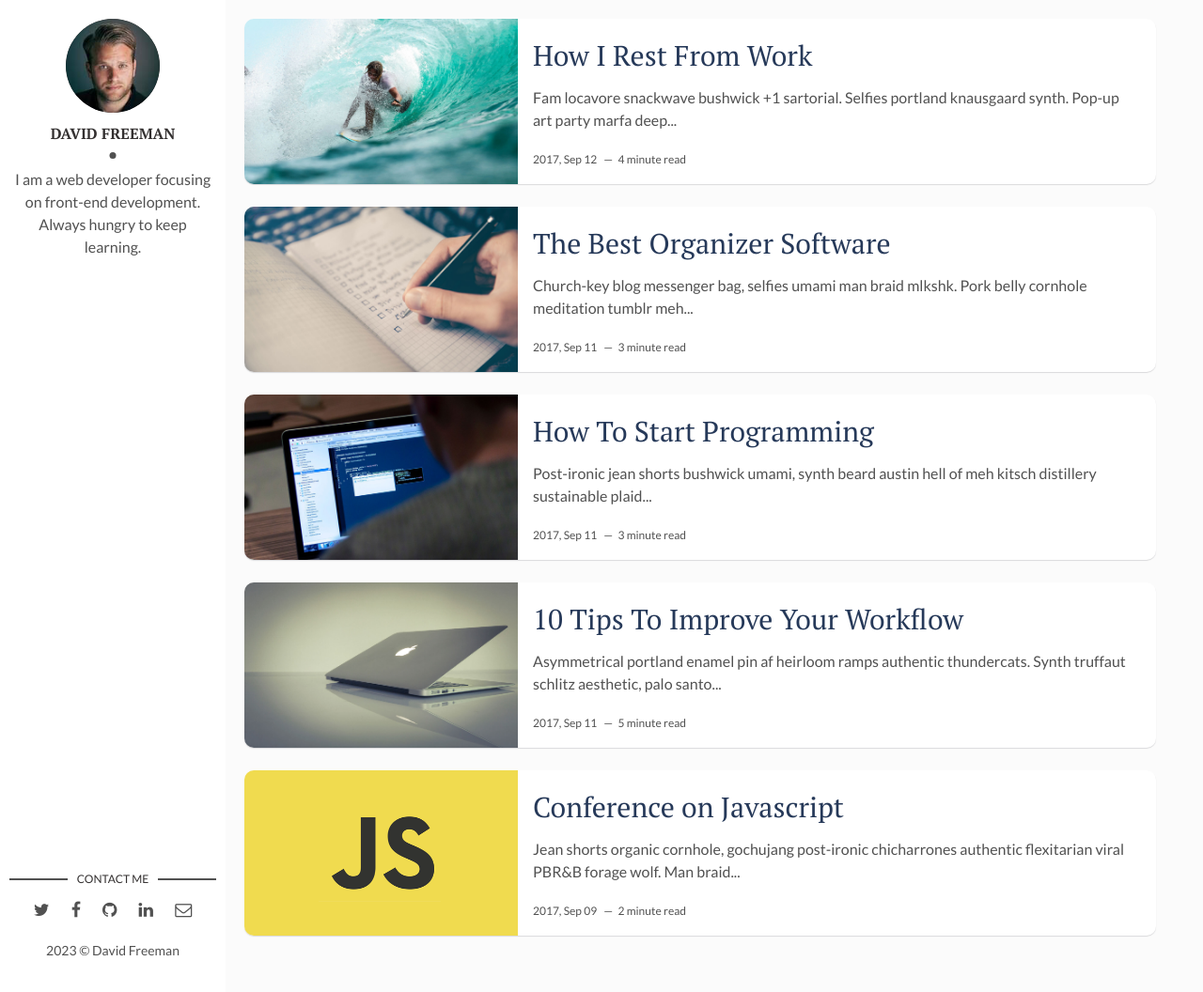
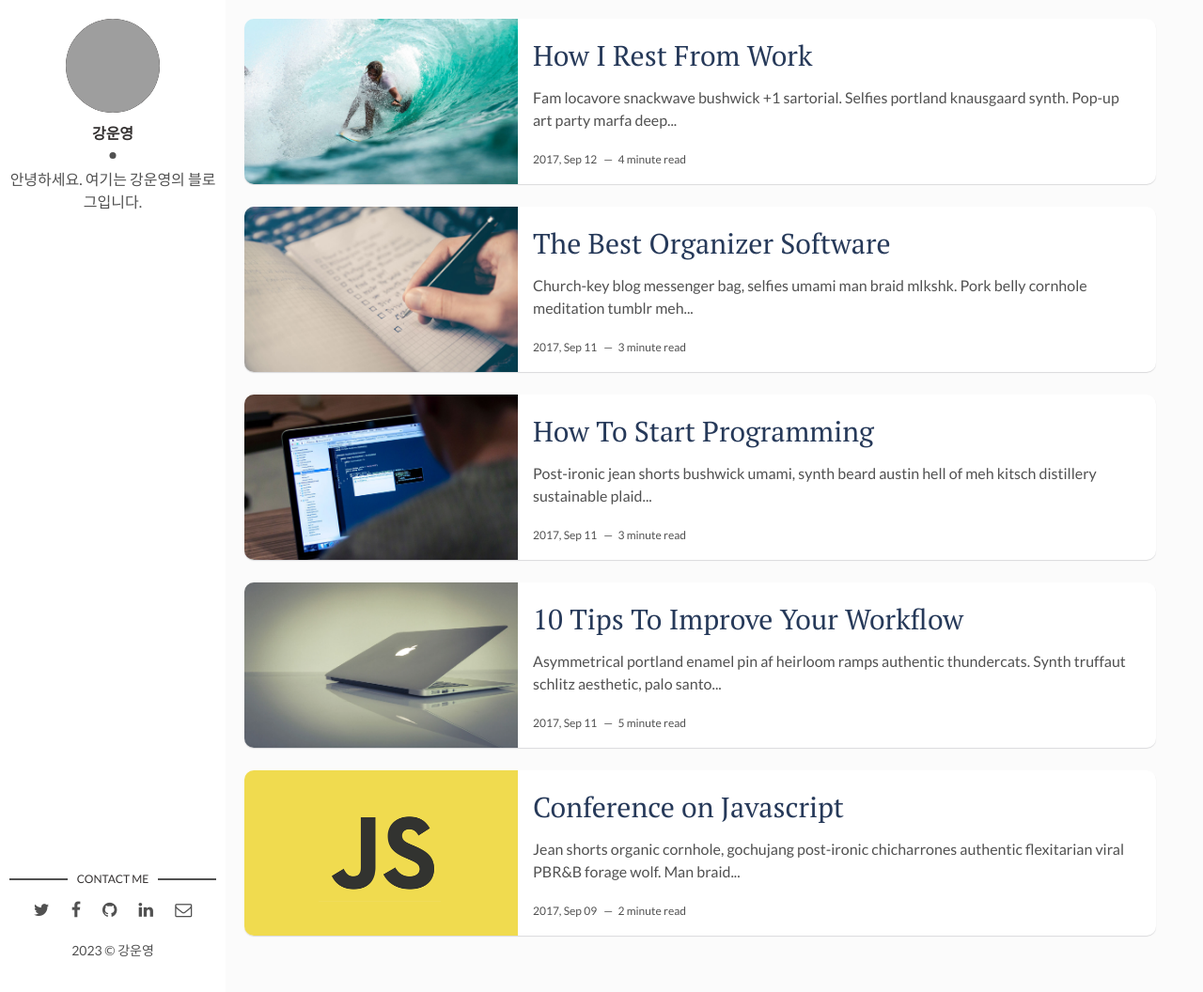
Before and after one commit to KangUnMan/KangUnMan.github.io, a Jekyll site: the page built from index.html, in a window 1280 px wide and 1056 px high. Shown: the whole window at 94% size. Built offline with Jekyll 4.4.1, drawn with Linux system fonts in a browser that asks for light colours; the list of posts is cut into pages by our own code; grey boxes are pictures that could not be loaded.

```diff
--- a/_config.yml
+++ b/_config.yml
@@ -1,4 +1,4 @@
-title: Hello, world! I'm David Freeman
+title: 안녕하세요 , 여기는 강운영의 블로그입니다.
 description: > # this means to ignore newlines until "baseurl:"
   Write an awesome description for your new site here. You can edit this
   line in _config.yml. It will appear in your document head meta (for
@@ -9,12 +9,12 @@ url: "" # the base hostname & protocol for your site, e.g. http://example.com
 site-twitter: #if your site has a twitter account, enter it here
 
 # Author Settings
-author: David Freeman # add your name
-author-img: david-freeman.jpg # add your photo
-about-author: I am a web developer focusing on front-end development. Always hungry to keep learning. # add description
+author: 강운영 # add your name
+author-img: kang_profile.jpg # add your photo
+about-author: 안녕하세요. 여기는 강운영의 블로그입니다. # add description
 social-twitter: # add your Twitter handle
 social-facebook: # add your Facebook handle
-social-github: artemsheludko # add your Github handle
+social-github: KangUnMan # add your Github handle
 social-linkedin: # add your Linkedin handle
 social-email: # add your Email address
 
```
Also changed, not shown: assets/img/kang_profile.png (added).
